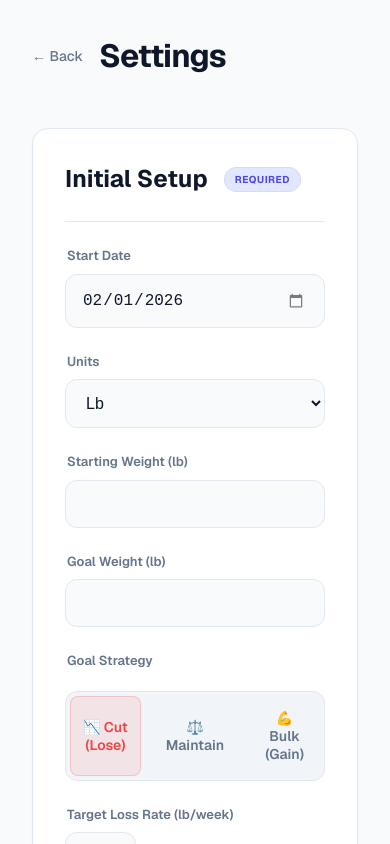
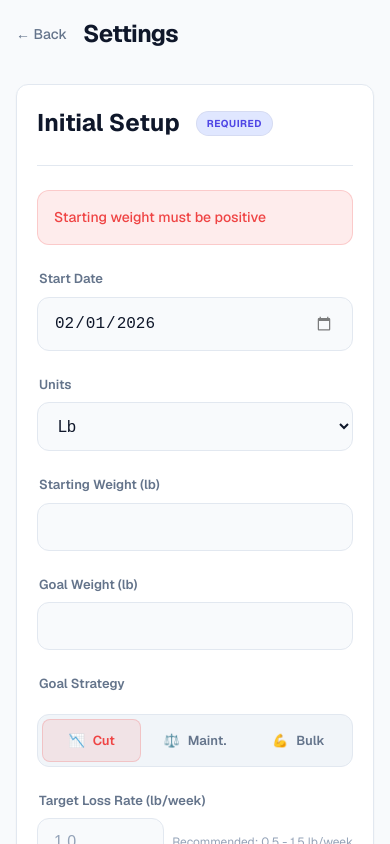
Before and after one commit to kdelalic/tdee, a Next.js app: page /dashboard/settings in a window 390 px wide. Built offline with nearby package versions, Linux system fonts and the light colour scheme; no server answers; the database is empty; sample sign-in values are in the browser's storage.

Commit message:
refactor: Implement comprehensive input validation across forms and enhance dashboard mobile responsiveness.

```diff
--- a/src/app/dashboard/page.tsx
+++ b/src/app/dashboard/page.tsx
@@ -115,10 +115,10 @@ export default function DashboardPage() {
                 <h1 className={styles.title}>Dashboard</h1>
                 <div className={styles.headerActions}>
                     <Link href="/tips" className={styles.tipsButton}>
-                        💡 Tips
+                        💡 <span className={styles.hideOnMobile}>Tips</span>
                     </Link>
                     <Link href="/how-it-works" className={styles.tipsButton}>
-                        📊 How It Works
+                        📊 <span className={styles.hideOnMobile}>How It Works</span>
                     </Link>
                     <Link href="/dashboard/settings" className={styles.settingsLink} title="Settings">
                         ⚙️
--- a/src/components/Dashboard/ChartsOverview.tsx
+++ b/src/components/Dashboard/ChartsOverview.tsx
@@ -379,7 +379,7 @@ export default function ChartsOverview({ entries, settings }: ChartsOverviewProp
                 </div>
             )}
 
-            <div style={{ display: 'grid', gridTemplateColumns: 'repeat(auto-fit, minmax(300px, 1fr))', gap: '2rem' }}>
+            <div style={{ display: 'grid', gridTemplateColumns: 'repeat(auto-fit, minmax(250px, 1fr))', gap: '2rem' }}>
 
                 {/* Weight Chart */}
                 <div style={{ height: 300, width: "100%" }}>
@@ -639,7 +639,7 @@ function AveragesSection({ entries }: AveragesSectionProps) {
 
             <div style={{
                 display: 'grid',
-                gridTemplateColumns: 'repeat(2, 1fr)',
+                gridTemplateColumns: 'repeat(auto-fit, minmax(140px, 1fr))',
                 gap: '1rem'
             }}>
                 {/* Weight Average Card */}
--- a/src/components/Dashboard/Dashboard.module.css
+++ b/src/components/Dashboard/Dashboard.module.css
@@ -7,6 +7,13 @@
   flex-direction: column;
   gap: 2.5rem;
   min-height: 100vh;
+}
+
+@media (max-width: 640px) {
+  .dashboardContainer {
+    padding: 1rem;
+    gap: 1.5rem;
+  }
 }
 
 /* Header Section */
@@ -24,8 +31,18 @@
   color: var(--foreground);
 }
 
+@media (max-width: 640px) {
+  .title {
+    font-size: 1.5rem;
+  }
+}
+
 .logoutButton {
-  padding: 0.625rem 1.25rem;
+  padding: 0 1.25rem;
+  height: 2.5rem;
+  display: flex;
+  align-items: center;
+  justify-content: center;
   background-color: transparent;
   border: 1px solid var(--border);
   border-radius: var(--radius-lg);
@@ -45,6 +62,12 @@
   display: flex;
   align-items: center;
   gap: 0.75rem;
+}
+
+@media (max-width: 640px) {
+  .headerActions {
+    gap: 0.5rem;
+  }
 }
 
 .settingsLink {
@@ -97,7 +120,8 @@
 }
 
 .tipsButton {
-  padding: 0.625rem 1.25rem;
+  padding: 0 1.25rem;
+  height: 2.5rem;
   background: linear-gradient(135deg, rgba(96, 165, 250, 0.15), rgba(167, 139, 250, 0.15));
   border: 1px solid rgba(96, 165, 250, 0.3);
   border-radius: var(--radius-lg);
@@ -114,6 +138,12 @@
   background: linear-gradient(135deg, rgba(96, 165, 250, 0.25), rgba(167, 139, 250, 0.25));
   border-color: rgba(96, 165, 250, 0.5);
   transform: translateY(-1px);
+}
+
+@media (max-width: 640px) {
+  .tipsButton {
+    padding: 0 0.75rem;
+  }
 }
 
 /* Grid Layout */
@@ -162,6 +192,13 @@
   position: relative;
   overflow: hidden;
   height: fit-content; /* Critical fix for height stretching */
+}
+
+@media (max-width: 640px) {
+  .card {
+    padding: 1.25rem;
+    border-radius: var(--radius-lg);
+  }
 }
 
 .card:hover {
@@ -251,6 +288,13 @@
     padding: 0.75rem;
     border-radius: var(--radius-md);
     text-align: center;
+    text-align: center;
+}
+
+@media (max-width: 640px) {
+  .statValue {
+    font-size: 2rem;
+  }
 }
 
 /* Form Styles */
@@ -258,6 +302,12 @@
   display: grid;
   grid-template-columns: 1fr;
   gap: 1.25rem;
+}
+
+@media (max-width: 640px) {
+  .formRow {
+    gap: 1rem;
+  }
 }
 
 @media (min-width: 640px) {
@@ -291,7 +341,16 @@
   color: var(--foreground);
   transition: all 0.2s ease;
   outline: none;
+  outline: none;
   font-weight: 500;
+  /* Prevent zoom on iOS */
+  font-size: 16px;
+}
+
+@media (min-width: 640px) {
+  .input {
+    font-size: 1rem;
+  }
 }
 
 .input:focus {
@@ -612,3 +671,53 @@
 .compactInput {
     max-width: 200px;
 }
+
+
+/* Mobile Utility Classes */
+.hideOnMobile {
+    display: inline;
+}
+
+.showOnMobile {
+    display: none;
+}
+
+@media (max-width: 640px) {
+    .hideOnMobile {
+        display: none;
+    }
+
+    .showOnMobile {
+        display: inline;
+    }
+
+    .toggleButton {
+        padding: 0.75rem 0.25rem;
+        font-size: 0.8125rem;
+    }
+
+    .toggleContainer {
+        gap: 0.25rem;
+    }
+}
+
+.errorBanner {
+    background-color: rgba(239, 68, 68, 0.1);
+    color: var(--error);
+    border: 1px solid rgba(239, 68, 68, 0.2);
+    padding: 1rem;
+    border-radius: var(--radius-lg);
+    margin-bottom: 1.5rem;
+    font-size: 0.875rem;
+    font-weight: 500;
+    display: flex;
+    align-items: center;
+    gap: 0.5rem;
+}
+
+.disabledInput {
+    background-color: var(--surface-hover);
+    color: var(--text-tertiary);
+    cursor: not-allowed;
+    opacity: 0.7;
+}
--- a/src/components/Dashboard/SettingsForm.tsx
+++ b/src/components/Dashboard/SettingsForm.tsx
@@ -22,6 +22,7 @@ export default function SettingsForm({ userId, existingSettings, onSave, onCance
     const [goalType, setGoalType] = useState<GoalType>('cut');
     const [weeklyGoalRate, setWeeklyGoalRate] = useState("");
     const [loading, setLoading] = useState(false);
+    const [error, setError] = useState<string | null>(null);
 
     useEffect(() => {
         if (existingSettings) {
@@ -52,9 +53,48 @@ export default function SettingsForm({ userId, existingSettings, onSave, onCance
     const handleSubmit = async (e: React.FormEvent) => {
         e.preventDefault();
         setLoading(true);
+        setError(null);
+
+        const startW = parseFloat(startingWeight);
+        const goalW = parseFloat(goalWeight);
+        const rate = parseFloat(weeklyGoalRate);
+
+        if (startW < 0 || goalW < 0 || rate < 0) {
+            alert("Values cannot be negative");
+            setLoading(false);
+            return;
+        }
+
+        if (startW <= 0) {
+            setError("Starting weight must be positive");
+            setLoading(false);
+            return;
+        }
+
+        if (goalType !== 'maintain') {
+            if (goalW <= 0) {
+                setError("Goal weight must be positive");
+                setLoading(false);
+                return;
+            }
+            if (rate <= 0) {
+                setError("Target rate must be positive");
+                setLoading(false);
+                return;
+            }
+            if (goalType === 'cut' && goalW >= startW) {
+                setError("For cutting, goal weight must be less than current weight");
+                setLoading(false);
+                return;
+            }
+            if (goalType === 'bulk' && goalW <= startW) {
+                setError("For bulking, goal weight must be greater than current weight");
+                setLoading(false);
+                return;
+            }
+        }
 
         let finalWeeklyGoal = 0;
-        const rate = parseFloat(weeklyGoalRate);
 
         if (goalType === 'cut') {
             finalWeeklyGoal = -Math.abs(rate);
@@ -67,8 +107,8 @@ export default function SettingsForm({ userId, existingSettings, onSave, onCance
         const newSettings: Partial<UserSettings> = {
             units,
             startDate,
-            startingWeight: parseFloat(startingWeight),
-            goalWeight: parseFloat(goalWeight),
+            startingWeight: startW,
+            goalWeight: goalType === 'maintain' ? startW : goalW, // if maintaining, goal is to stay at start weight (conceptually) or we effectively ignore it
             weeklyGoal: finalWeeklyGoal,
             goal: goalType
         };
@@ -78,11 +118,31 @@ export default function SettingsForm({ userId, existingSettings, onSave, onCance
             onSave();
         } catch (err) {
             console.error(err);
-            alert("Failed to save settings");
+            setError("Failed to save settings");
         } finally {
             setLoading(false);
         }
     };
+
+    const getValidationError = () => {
+        const startW = parseFloat(startingWeight);
+        const goalW = parseFloat(goalWeight);
+        const rate = parseFloat(weeklyGoalRate);
+
+        if (isNaN(startW) || startW <= 0) return "Starting weight must be positive";
+        if (!startDate) return null; // Date is required but browser handles it, or strictly: "Start date is required"
+
+        if (goalType !== 'maintain') {
+            if (isNaN(goalW) || goalW <= 0) return "Goal weight must be positive";
+            if (isNaN(rate) || rate <= 0) return "Target rate must be positive";
+
+            if (goalType === 'cut' && goalW >= startW) return "For cutting, goal weight must be less than current weight";
+            if (goalType === 'bulk' && goalW <= startW) return "For bulking, goal weight must be greater than current weight";
+        }
+        return null;
+    };
+
+    const validationError = getValidationError();
 
     return (
         <div className={styles.card}>
@@ -92,6 +152,12 @@ export default function SettingsForm({ userId, existingSettings, onSave, onCance
                 </h2>
                 {!existingSettings && <span className={styles.badge}>Required</span>}
             </div>
+
+            {(error || validationError) && (
+                <div className={styles.errorBanner}>
+                    {error || validationError}
+                </div>
+            )}
 
             <form onSubmit={handleSubmit} className={styles.settingsForm}>
                 <div className={styles.setupGrid}>
@@ -125,6 +191,7 @@ export default function SettingsForm({ userId, existingSettings, onSave, onCance
                         <input
                             type="number"
                             step="0.1"
+                            min="0"
                             value={startingWeight}
                             onChange={e => setStartingWeight(e.target.value)}
                             required
@@ -137,10 +204,13 @@ export default function SettingsForm({ userId, existingSettings, onSave, onCance
                         <input
                             type="number"
                             step="0.1"
+                            min="0"
                             value={goalWeight}
                             onChange={e => setGoalWeight(e.target.value)}
-                            required
-                            className={styles.input}
+                            required={goalType !== 'maintain'}
+                            disabled={goalType === 'maintain'}
+                            className={`${styles.input} ${goalType === 'maintain' ? styles.disabledInput : ''}`}
+                            style={goalType === 'maintain' ? { opacity: 0.5, cursor: 'not-allowed' } : {}}
                         />
                     </div>
 
@@ -153,21 +223,24 @@ export default function SettingsForm({ userId, existingSettings, onSave, onCance
                                 onClick={() => setGoalType('cut')}
                                 className={`${styles.toggleButton} ${goalType === 'cut' ? styles.cutActive : ''}`}
                             >
-                                📉 Cut (Lose)
+                                📉 <span className={styles.hideOnMobile}>Cut (Lose)</span><span className={styles.showOnMobile}>Cut</span>
                             </button>
                             <button
                                 type="button"
-                                onClick={() => setGoalType('maintain')}
+                                onClick={() => {
+                                    setGoalType('maintain');
+                                    setGoalWeight(startingWeight); // Auto-set goal to start when maintaining
+                                }}
                                 className={`${styles.toggleButton} ${goalType === 'maintain' ? styles.maintainActive : ''}`}
                             >
-                                ⚖️ Maintain
+                                ⚖️ <span className={styles.hideOnMobile}>Maintain</span><span className={styles.showOnMobile}>Maint.</span>
                             </button>
                             <button
                                 type="button"
                                 onClick={() => setGoalType('bulk')}
                                 className={`${styles.toggleButton} ${goalType === 'bulk' ? styles.bulkActive : ''}`}
                             >
-                                💪 Bulk (Gain)
+                                💪 <span className={styles.hideOnMobile}>Bulk (Gain)</span><span className={styles.showOnMobile}>Bulk</span>
                             </button>
                         </div>
                     </div>
@@ -198,7 +271,8 @@ export default function SettingsForm({ userId, existingSettings, onSave, onCance
                 <div className={styles.settingsActions}>
                     <button
                         type="submit"
-                        disabled={loading}
+                        disabled={loading || !!validationError}
+                        title={validationError || "Save settings"}
                         className={`${styles.primaryButton} ${styles.fullWidth}`}
                     >
                         {loading ? "Saving..." : "Save Settings"}
```
Also changed, not shown: src/components/Dashboard/DailyInput.tsx (+8 -0 lines), src/components/Dashboard/EditEntryModal.tsx (+12 -2 lines).
